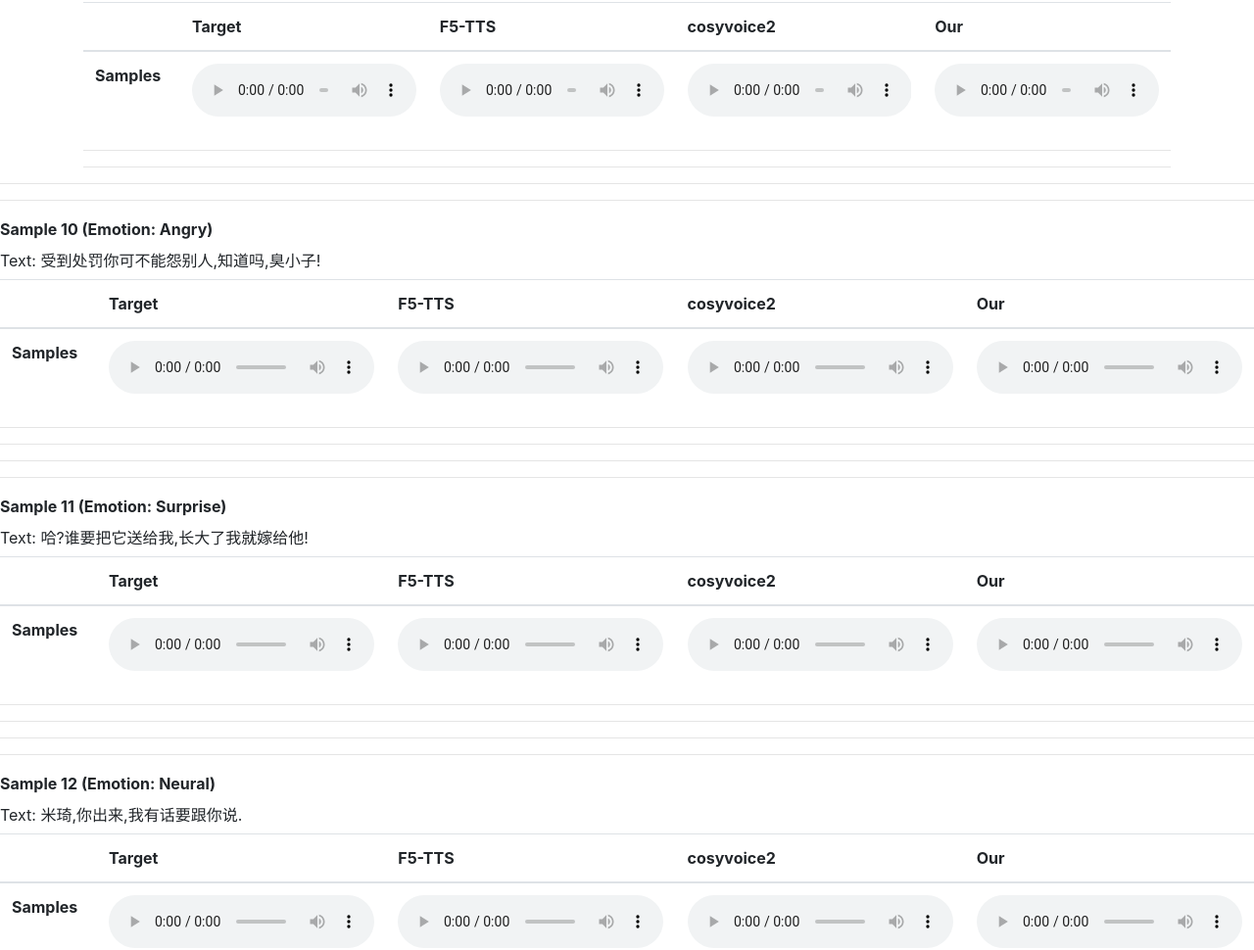
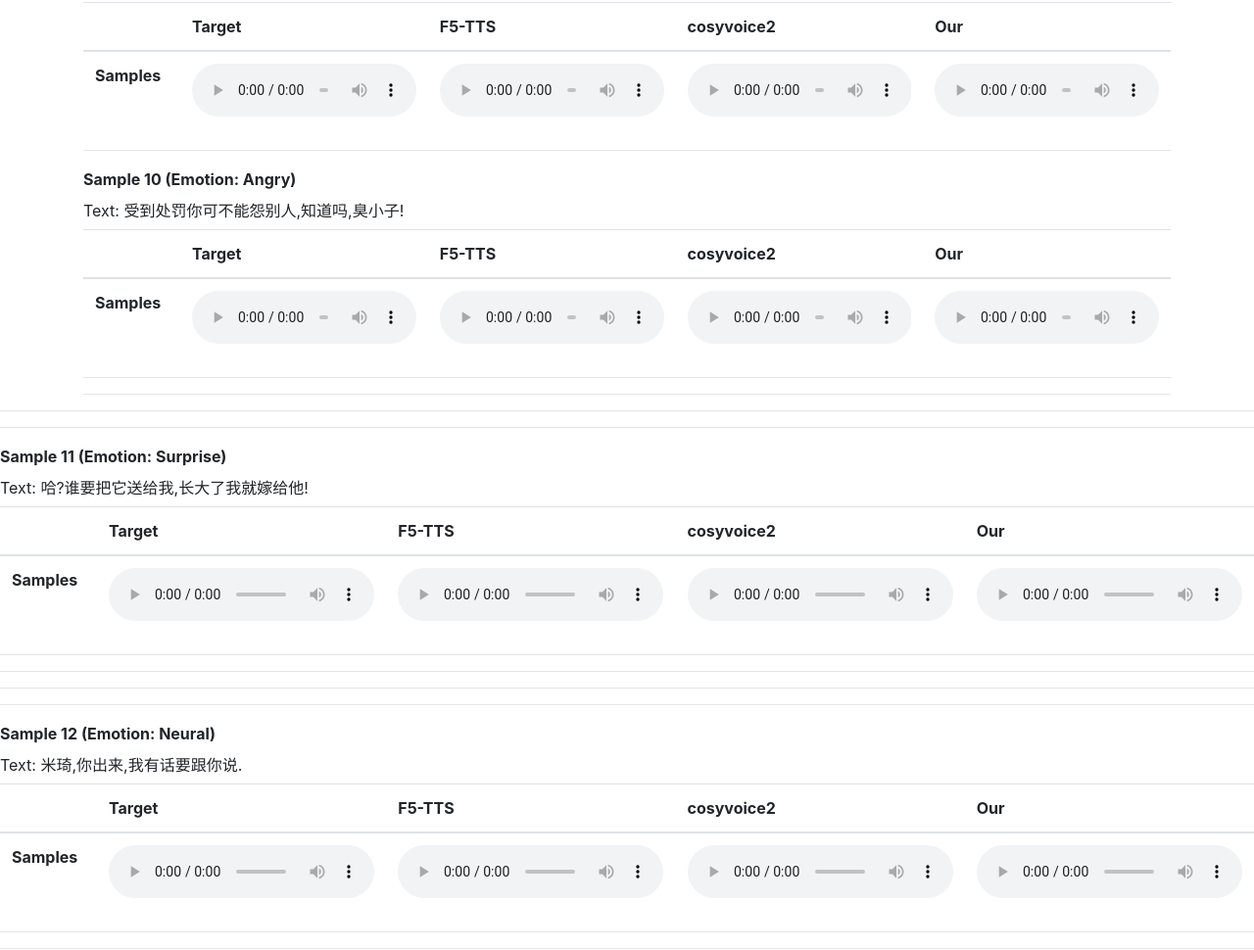
Before and after one commit to anonymous-submission-acl/anonymous-submission, a plain HTML site: page index.html in a window 1280 px wide. Shown: the part 5107-6077 px from the top of the page at 98% size. Drawn offline with nearby package versions, Linux system fonts and the light colour scheme.

Commit message:
Add files via upload

```diff
--- a/index.html
+++ b/index.html
@@ -913,11 +913,6 @@
       </table>
     </div>
     <hr>
-    <hr>
-    </div>
-    </div>
-    <hr>
-    <hr>
     <h5><small><strong>Sample 10 (Emotion: Angry) </strong></small></h4>
     <h5><small>Text: 受到处罚你可不能怨别人,知道吗,臭小子!</small></h5>
     <div>
```
